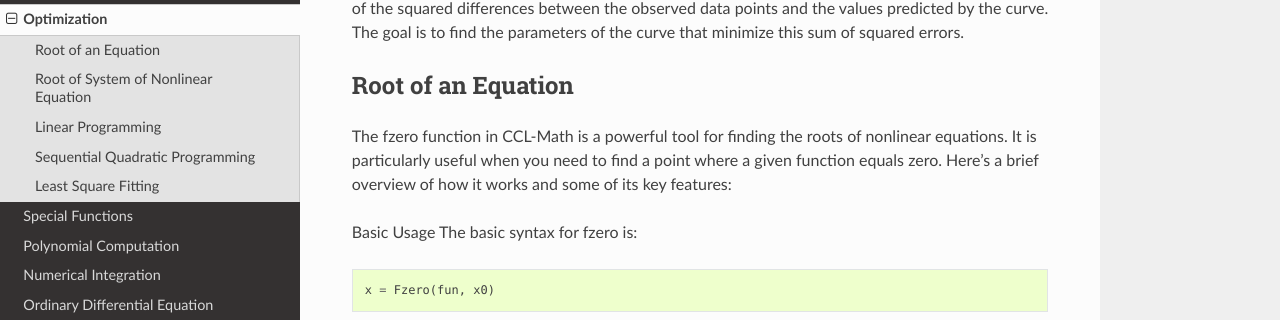
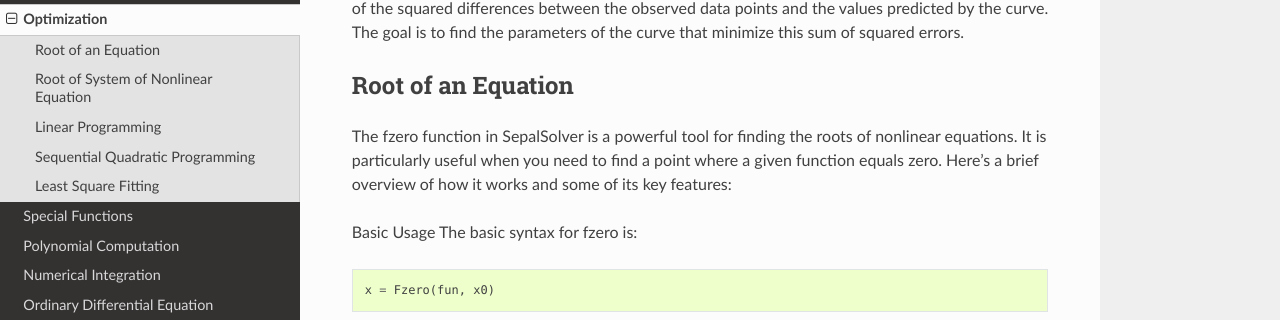
Before and after one commit to cyphercrescent/sepalsolver-doc, a Sphinx documentation site: the page built from docs/source/Optimization.rst, in a window 1280 px wide and 900 px high, scrolled down 968 px. Shown: the part 131-451 px from the top of the window. Built offline with Sphinx 7.4.7 and the Read the Docs theme 3.1.0, drawn with Linux system fonts in a browser that asks for light colours.

Commit message:
Update Optimization.rst

```diff
--- a/docs/source/Optimization.rst
+++ b/docs/source/Optimization.rst
@@ -34,7 +34,7 @@
 
 Root of an Equation
 -------------------
-The fzero function in CCL-Math is a powerful tool for finding the roots of nonlinear equations. It is particularly useful when you need to find a point where a given function equals zero. Here's a brief overview of how it works and some of its key features:
+The fzero function in SepalSolver is a powerful tool for finding the roots of nonlinear equations. It is particularly useful when you need to find a point where a given function equals zero. Here's a brief overview of how it works and some of its key features:
 
 Basic Usage
 The basic syntax for fzero is:
```
